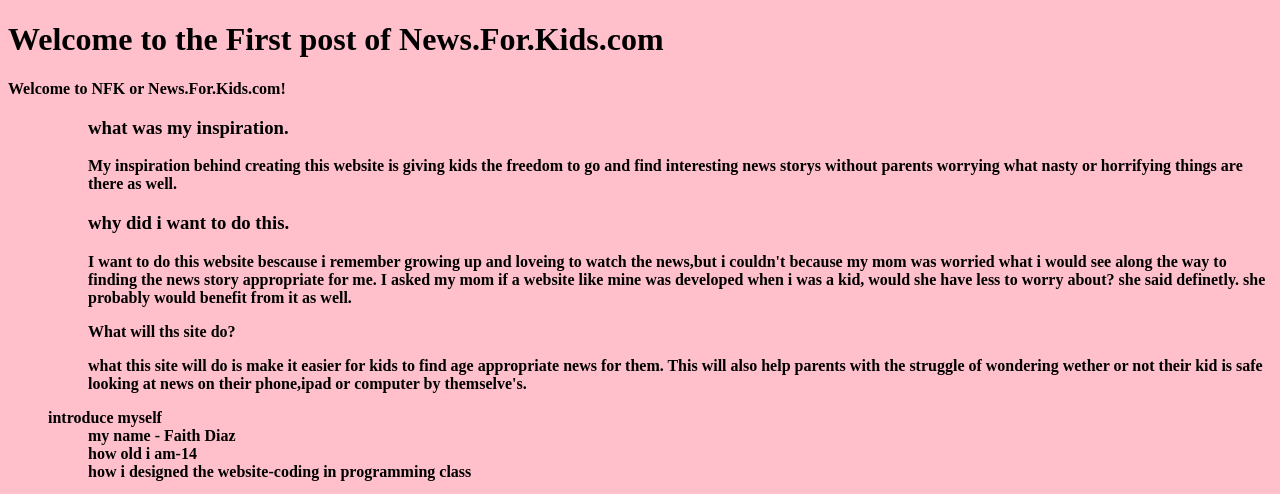
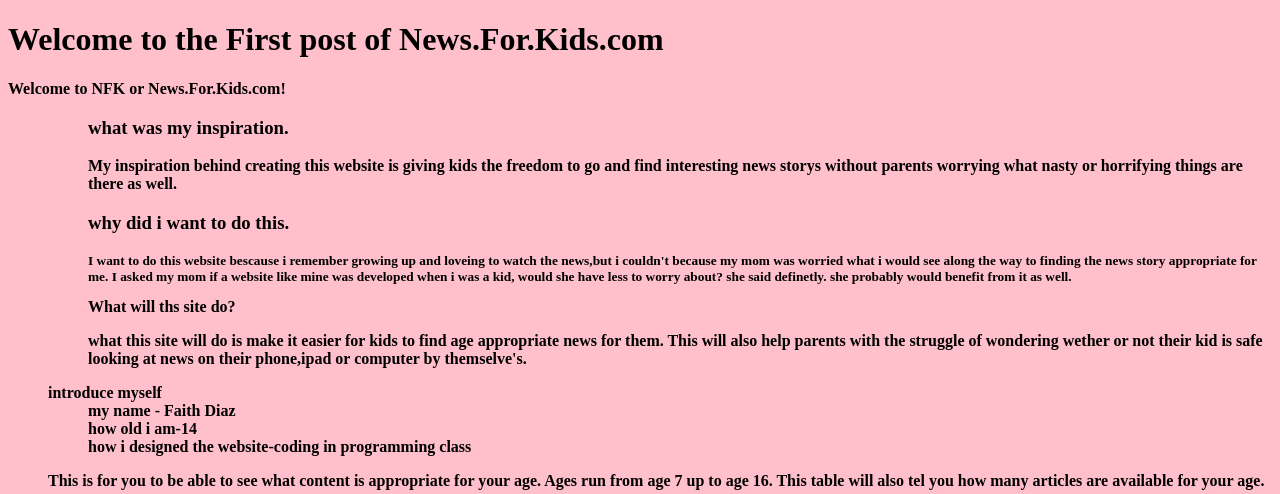
Before and after one commit to Faith2023/Faith2023.github.io, a plain HTML site: page index.html in a window 1280 px wide. Shown: the top 494 px of the page. Drawn offline with Linux system fonts and the light colour scheme.

Commit message:
Update index.html

```diff
--- a/index.html
+++ b/index.html
@@ -7,7 +7,7 @@
        <ol><h3>what was my inspiration.</h3>
        <p> My inspiration behind creating this website is giving kids the freedom to go and find interesting news storys without parents worrying what nasty or horrifying things are there as well. </p></ol>
        <ol> <h3>why did i want to do this.</h3>
-       <p> I want to do this website bescause i remember growing up and loveing to watch the news,but i couldn't because my mom was worried what i would see along the way to finding the news story appropriate for me. I asked my mom if a website like mine was developed when i was a kid, would she have less to worry about? she said definetly. she probably would benefit from it as well.</p></ol>
+     <sub>  <p> I want to do this website bescause i remember growing up and loveing to watch the news,but i couldn't because my mom was worried what i would see along the way to finding the news story appropriate for me. I asked my mom if a website like mine was developed when i was a kid, would she have less to worry about? she said definetly. she probably would benefit from it as well.</p></ol> </sub>
        <ol> What will ths site do?
        <p> what this site will do is make it easier for kids to find age appropriate news for them. This will also help parents with the struggle of wondering wether or not their kid is safe looking at news on their phone,ipad or computer by themselve's. </ol>
      </ul>
```
